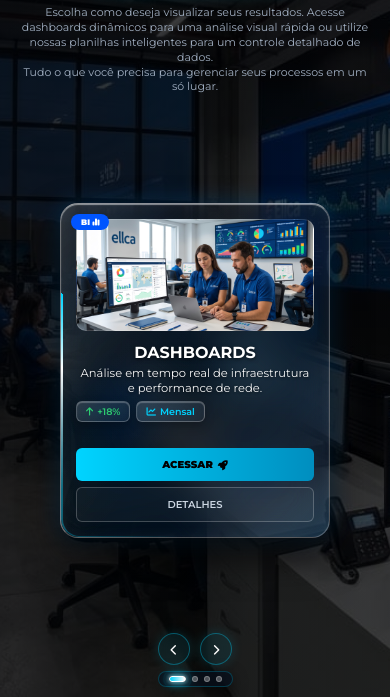
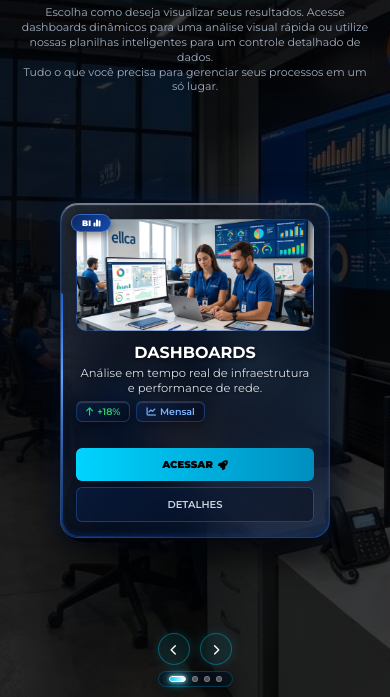
Before and after one commit to RodrigoAnalitics/Gestao_Ellca, a plain HTML site: page home.html in a window 390 px wide. Shown: the part 147-844 px from the top of the page. Drawn offline with Linux system fonts and the light colour scheme.

Commit message:
Update styles_index.css

```diff
--- a/styles_index.css
+++ b/styles_index.css
@@ -2,6 +2,8 @@
     --primary: #00d4ff;
     --primary-dark: #008ebf;
     --accent: #0055ff;
+    --navy-deep: #0a204a;
+    --navy-glow: rgba(15, 58, 138, 0.55);
     --glass: linear-gradient(135deg, rgba(255, 255, 255, 0.09) 0%, rgba(255, 255, 255, 0.025) 100%);
     --glass-border-light: rgba(255, 255, 255, 0.2);
     --glass-blur: 12px;
@@ -576,16 +578,16 @@ a {
 
 .cards-wrapper::before {
     background:
-        radial-gradient(circle at 38% 46%, rgba(0, 212, 255, 0.24) 0%, transparent 52%),
-        radial-gradient(circle at 66% 56%, rgba(255, 255, 255, 0.16) 0%, transparent 48%),
-        radial-gradient(circle at 50% 38%, rgba(0, 110, 255, 0.18) 0%, transparent 58%);
+        radial-gradient(circle at 38% 46%, rgba(16, 62, 145, 0.28) 0%, transparent 52%),
+        radial-gradient(circle at 66% 56%, rgba(255, 255, 255, 0.14) 0%, transparent 48%),
+        radial-gradient(circle at 50% 38%, rgba(8, 32, 82, 0.24) 0%, transparent 58%);
 }
 
 .cards-wrapper::after {
     z-index: 22;
     background:
-        radial-gradient(circle at 60% 40%, rgba(0, 212, 255, 0.16) 0%, transparent 46%),
-        radial-gradient(circle at 34% 62%, rgba(200, 240, 255, 0.14) 0%, transparent 48%);
+        radial-gradient(circle at 60% 40%, rgba(20, 75, 175, 0.18) 0%, transparent 46%),
+        radial-gradient(circle at 34% 62%, rgba(180, 210, 255, 0.12) 0%, transparent 48%);
 }
 
 .cards-wrapper.smoke-burst::before {
@@ -730,7 +732,7 @@ a {
     font-size: 8.5px !important;
 }
 
-/* ===================== Glass Cards, Prime Ultimate & Hover Exclusivo no Card ===================== */
+/* ===================== Glass Cards: Preto Efeito Vidro + Detalhes Azul Escuro ===================== */
 .glass-card {
     position: absolute;
     top: 0;
@@ -759,7 +761,7 @@ a {
     will-change: transform, opacity;
 }
 
-/* CARD ATIVO (PRIME ULTIMATE - VIDRO CRISTALINO FUMÊ) */
+/* CARD ATIVO: Preto com Efeito Vidro Cristalino + Detalhes Azul Escuro Profundo */
 .glass-card.card-front {
     transform: translateX(0) translateZ(35px) scale(1.06);
     filter: brightness(1);
@@ -768,28 +770,30 @@ a {
     pointer-events: auto !important;
     cursor: pointer;
     background:
-        linear-gradient(125deg, rgba(255, 255, 255, 0.14) 0%, rgba(255, 255, 255, 0.02) 32%, transparent 55%),
+        /* Reflexo diagonal sutil de vidro */
+        linear-gradient(125deg, rgba(255, 255, 255, 0.13) 0%, rgba(255, 255, 255, 0.02) 32%, transparent 55%),
+        /* Preto translúcido predominante + detalhe azul escuro na base/quina */
         linear-gradient(
-            145deg,
-            rgba(3, 6, 14, 0.34) 0%,
-            rgba(3, 6, 14, 0.24) 62%,
-            rgba(10, 32, 74, 0.22) 85%,
-            rgba(0, 145, 255, 0.16) 100%
+            150deg,
+            rgba(2, 4, 9, 0.42) 0%,
+            rgba(3, 6, 14, 0.34) 64%,
+            rgba(10, 32, 74, 0.38) 88%,
+            rgba(16, 56, 128, 0.32) 100%
         ) !important;
-    backdrop-filter: blur(20px) saturate(180%) brightness(1.08) !important;
-    -webkit-backdrop-filter: blur(20px) saturate(180%) brightness(1.08) !important;
-    border: 1px solid rgba(255, 255, 255, 0.28);
-    border-top: 1px solid rgba(255, 255, 255, 0.55);
-    border-left: 1px solid rgba(255, 255, 255, 0.42);
+    backdrop-filter: blur(20px) saturate(175%) brightness(1.06) !important;
+    -webkit-backdrop-filter: blur(20px) saturate(175%) brightness(1.06) !important;
+    border: 1px solid rgba(24, 82, 178, 0.65);
+    border-top: 1px solid rgba(255, 255, 255, 0.45);
+    border-left: 1px solid rgba(90, 145, 235, 0.38);
     box-shadow:
-        0 30px 60px rgba(0, 0, 0, 0.78),
-        0 0 28px rgba(0, 145, 255, 0.26),
-        inset 0 1px 1px rgba(255, 255, 255, 0.55),
-        inset 0 -1px 1px rgba(0, 145, 255, 0.25),
-        inset 0 0 18px rgba(255, 255, 255, 0.06) !important;
-}
-
-/* Efeito de fumaça/névoa translúcida flutuando dentro do card ativo */
+        0 30px 60px rgba(0, 0, 0, 0.85),
+        0 0 32px rgba(12, 46, 110, 0.55),
+        inset 0 1px 1px rgba(255, 255, 255, 0.48),
+        inset 0 -2px 6px rgba(14, 52, 122, 0.45),
+        inset 0 0 20px rgba(0, 0, 0, 0.25) !important;
+}
+
+/* Efeito de fumaça/névoa azul escuro translúcida flutuando dentro do card ativo */
 @keyframes smokeDrift {
     0% {
         transform: translate3d(-14%, 12%, 0) scale(1) rotate(0deg);
@@ -810,9 +814,9 @@ a {
     position: absolute;
     inset: -35%;
     background:
-        radial-gradient(circle at 26% 74%, rgba(0, 165, 255, 0.18) 0%, transparent 45%),
-        radial-gradient(circle at 76% 28%, rgba(255, 255, 255, 0.12) 0%, transparent 40%),
-        radial-gradient(circle at 50% 52%, rgba(0, 110, 210, 0.14) 0%, transparent 52%);
+        radial-gradient(circle at 26% 76%, rgba(16, 64, 150, 0.34) 0%, transparent 48%),
+        radial-gradient(circle at 76% 26%, rgba(255, 255, 255, 0.11) 0%, transparent 40%),
+        radial-gradient(circle at 52% 55%, rgba(10, 38, 92, 0.28) 0%, transparent 55%);
     filter: blur(18px);
     pointer-events: none !important;
     z-index: 1;
@@ -820,30 +824,30 @@ a {
     transition: opacity 0.45s ease, filter 0.45s ease;
 }
 
-/* Hover Prime Ultimate: Elevação 3D suave + Vidro mais cristalino e borda iluminada (sem alterar elementos internos) */
+/* Hover: Elevação 3D suave + Vidro preto mais cristalino com bordas e brilho azul escuro */
 .glass-card.card-front:hover {
     transform: translateY(-10px) translateZ(52px) scale(1.08);
-    border-color: rgba(0, 212, 255, 0.75);
-    border-top-color: #ffffff;
-    border-left-color: rgba(255, 255, 255, 0.85);
+    border-color: rgba(42, 118, 235, 0.88);
+    border-top-color: rgba(255, 255, 255, 0.90);
+    border-left-color: rgba(120, 175, 255, 0.72);
     background:
-        linear-gradient(125deg, rgba(255, 255, 255, 0.24) 0%, rgba(255, 255, 255, 0.05) 38%, transparent 62%),
+        linear-gradient(125deg, rgba(255, 255, 255, 0.21) 0%, rgba(255, 255, 255, 0.04) 38%, transparent 62%),
         linear-gradient(
-            145deg,
-            rgba(3, 6, 14, 0.26) 0%,
-            rgba(3, 6, 14, 0.16) 56%,
-            rgba(12, 42, 96, 0.26) 82%,
-            rgba(0, 185, 255, 0.24) 100%
+            150deg,
+            rgba(2, 4, 9, 0.34) 0%,
+            rgba(3, 6, 14, 0.26) 58%,
+            rgba(12, 40, 94, 0.42) 84%,
+            rgba(20, 72, 162, 0.38) 100%
         ) !important;
-    backdrop-filter: blur(22px) saturate(195%) brightness(1.14) !important;
-    -webkit-backdrop-filter: blur(22px) saturate(195%) brightness(1.14) !important;
+    backdrop-filter: blur(22px) saturate(190%) brightness(1.12) !important;
+    -webkit-backdrop-filter: blur(22px) saturate(190%) brightness(1.12) !important;
     box-shadow:
-        0 40px 80px rgba(0, 0, 0, 0.88),
-        0 0 42px rgba(0, 212, 255, 0.45),
-        0 0 14px rgba(255, 255, 255, 0.30),
-        inset 0 1px 2px rgba(255, 255, 255, 0.82),
-        inset 0 -1px 2px rgba(0, 212, 255, 0.45),
-        inset 0 0 26px rgba(255, 255, 255, 0.12) !important;
+        0 40px 80px rgba(0, 0, 0, 0.92),
+        0 0 42px rgba(18, 68, 158, 0.65),
+        0 0 14px rgba(140, 190, 255, 0.25),
+        inset 0 1px 2px rgba(255, 255, 255, 0.75),
+        inset 0 -2px 8px rgba(24, 86, 195, 0.55),
+        inset 0 0 26px rgba(14, 52, 122, 0.18) !important;
 }
 
 .glass-card.card-front:hover::after {
@@ -890,7 +894,7 @@ a {
     pointer-events: none;
 }
 
-/* ===================== Feixe de Luz Neon na Borda do Card Ativo ===================== */
+/* ===================== Feixe de Luz Azul Escuro / Ciano na Borda do Card Ativo ===================== */
 @property --neon-angle {
     syntax: '<angle>';
     initial-value: 0deg;
@@ -911,10 +915,10 @@ a {
     background: conic-gradient(
         from var(--neon-angle),
         transparent 0%,
-        transparent 68%,
-        rgba(0, 212, 255, 0.4) 80%,
-        #ffffff 92%,
-        var(--primary) 100%
+        transparent 66%,
+        rgba(16, 68, 165, 0.55) 78%,
+        #5ca4ff 91%,
+        #1e5fd6 100%
     );
     -webkit-mask:
         linear-gradient(#fff 0 0) content-box,
@@ -951,16 +955,16 @@ a {
     margin-bottom: 4px !important;
     margin-top: 4px !important;
     color: #ffffff !important;
-    text-shadow: 0 1px 4px rgba(0, 0, 0, 0.65);
+    text-shadow: 0 1px 4px rgba(0, 0, 0, 0.75);
 }
 
 .card-desc {
     font-size: 11px;
-    color: #ffffff;
+    color: #e2e8f0;
     line-height: 1.3;
     margin-bottom: 5px;
     opacity: 0.96;
-    text-shadow: 0 1px 3px rgba(0, 0, 0, 0.6);
+    text-shadow: 0 1px 3px rgba(0, 0, 0, 0.7);
 }
 
 .glass-card.card-front .card-desc {
@@ -971,6 +975,7 @@ a {
 .glass-card.card-front .img-box {
     height: 130px !important;
     margin-bottom: 10px !important;
+    border-color: rgba(30, 88, 185, 0.45);
 }
 
 .glass-card.card-front .actions {
@@ -990,8 +995,8 @@ a {
 }
 
 .glass-card.search-highlight {
-    border-color: #ffffff !important;
-    box-shadow: 0 0 20px rgba(0, 212, 255, 0.8), 0 0 12px rgba(255, 255, 255, 0.6) !important;
+    border-color: #5ca4ff !important;
+    box-shadow: 0 0 22px rgba(20, 75, 175, 0.85), 0 0 12px rgba(255, 255, 255, 0.45) !important;
 }
 
 .glass-card > * {
@@ -1015,7 +1020,8 @@ a {
     position: absolute;
     top: 10px;
     left: 10px;
-    background: var(--accent);
+    background: linear-gradient(135deg, #0b2863 0%, #1649ad 100%);
+    border: 1px solid rgba(92, 164, 255, 0.45);
     color: #fff;
     font-size: 8px;
     font-weight: 800;
@@ -1023,10 +1029,12 @@ a {
     border-radius: 50px;
     text-transform: uppercase;
     z-index: 3;
+    box-shadow: 0 3px 10px rgba(0, 0, 0, 0.5);
 }
 
 .badge.gold {
     background: #f1c40f;
+    border-color: #f1c40f;
     color: #000;
 }
 
@@ -1043,18 +1051,18 @@ a {
     margin-bottom: 4px;
 }
 
-/* Pílulas abaixo da descrição em Efeito Vidro Fosco Translúcido */
+/* Pílulas abaixo da descrição em Efeito Vidro Preto/Azul Escuro */
 .kpi-mini span {
     font-size: 9.5px;
     font-weight: 600;
-    background: linear-gradient(135deg, rgba(255, 255, 255, 0.14) 0%, rgba(255, 255, 255, 0.04) 100%) !important;
+    background: linear-gradient(135deg, rgba(12, 36, 84, 0.45) 0%, rgba(4, 8, 18, 0.55) 100%) !important;
     backdrop-filter: blur(10px) saturate(135%) !important;
     -webkit-backdrop-filter: blur(10px) saturate(135%) !important;
     padding: 4px 9px;
     border-radius: 6px;
-    color: var(--primary);
-    border: 1px solid rgba(255, 255, 255, 0.24) !important;
-    box-shadow: 0 4px 10px rgba(0, 0, 0, 0.28), inset 0 1px 1px rgba(255, 255, 255, 0.25) !important;
+    color: #7ab8ff;
+    border: 1px solid rgba(42, 110, 215, 0.38) !important;
+    box-shadow: 0 4px 10px rgba(0, 0, 0, 0.35), inset 0 1px 1px rgba(255, 255, 255, 0.16) !important;
     display: flex;
     align-items: center;
     gap: 4px;
@@ -1063,13 +1071,13 @@ a {
 .kpi-success {
     color: #2ecc71 !important;
     border-color: rgba(46, 204, 113, 0.42) !important;
-    background: linear-gradient(135deg, rgba(46, 204, 113, 0.16) 0%, rgba(255, 255, 255, 0.04) 100%) !important;
+    background: linear-gradient(135deg, rgba(46, 204, 113, 0.16) 0%, rgba(4, 8, 18, 0.55) 100%) !important;
 }
 
 .kpi-warning {
     color: #f1c40f !important;
     border-color: rgba(241, 196, 15, 0.42) !important;
-    background: linear-gradient(135deg, rgba(241, 196, 15, 0.16) 0%, rgba(255, 255, 255, 0.04) 100%) !important;
+    background: linear-gradient(135deg, rgba(241, 196, 15, 0.16) 0%, rgba(4, 8, 18, 0.55) 100%) !important;
 }
 
 /* ===================== Botões Internos do Card ===================== */
@@ -1115,8 +1123,8 @@ a {
 }
 
 .btn-glass {
-    background: rgba(255, 255, 255, 0.04);
-    border: 1px solid rgba(255, 255, 255, 0.22);
+    background: linear-gradient(135deg, rgba(12, 38, 88, 0.42) 0%, rgba(4, 8, 18, 0.48) 100%);
+    border: 1px solid rgba(46, 115, 225, 0.42);
     padding: 6px;
     border-radius: 6px;
     color: #cbd5e1;
@@ -1136,9 +1144,9 @@ a {
 }
 
 .btn-glass:hover {
-    background: rgba(255, 255, 255, 0.14);
+    background: linear-gradient(135deg, rgba(20, 62, 142, 0.65) 0%, rgba(8, 18, 42, 0.72) 100%);
     color: #fff;
-    border-color: #fff;
+    border-color: #6ea8ff;
 }
 
 /* ===================== Controles, Setas e Bolinhas Menores ===================== */
@@ -1560,6 +1568,7 @@ a {
                     filter 0.5s ease !important;
     }
 
+    /* Card ativo mobile: Preto Efeito Vidro + Detalhes Azul Escuro */
     .glass-card.card-front {
         transform: translateX(0) scale(1) !important;
         opacity: 1 !important;
@@ -1567,24 +1576,24 @@ a {
         z-index: 20 !important;
         pointer-events: auto !important;
         background:
-            linear-gradient(125deg, rgba(255, 255, 255, 0.14) 0%, rgba(255, 255, 255, 0.02) 32%, transparent 55%),
+            linear-gradient(125deg, rgba(255, 255, 255, 0.13) 0%, rgba(255, 255, 255, 0.02) 32%, transparent 55%),
             linear-gradient(
-                145deg,
-                rgba(3, 6, 14, 0.34) 0%,
-                rgba(3, 6, 14, 0.24) 62%,
-                rgba(10, 32, 74, 0.22) 85%,
-                rgba(0, 145, 255, 0.16) 100%
+                150deg,
+                rgba(2, 4, 9, 0.42) 0%,
+                rgba(3, 6, 14, 0.34) 64%,
+                rgba(10, 32, 74, 0.38) 88%,
+                rgba(16, 56, 128, 0.32) 100%
             ) !important;
-        backdrop-filter: blur(20px) saturate(180%) brightness(1.08) !important;
-        -webkit-backdrop-filter: blur(20px) saturate(180%) brightness(1.08) !important;
-        border: 1px solid rgba(255, 255, 255, 0.28) !important;
-        border-top: 1px solid rgba(255, 255, 255, 0.55) !important;
-        border-left: 1px solid rgba(255, 255, 255, 0.42) !important;
+        backdrop-filter: blur(20px) saturate(175%) brightness(1.06) !important;
+        -webkit-backdrop-filter: blur(20px) saturate(175%) brightness(1.06) !important;
+        border: 1px solid rgba(24, 82, 178, 0.65) !important;
+        border-top: 1px solid rgba(255, 255, 255, 0.45) !important;
+        border-left: 1px solid rgba(90, 145, 235, 0.38) !important;
         box-shadow:
-            0 18px 38px rgba(0, 0, 0, 0.75),
-            0 0 24px rgba(0, 145, 255, 0.26),
-            inset 0 1px 1px rgba(255, 255, 255, 0.50),
-            inset 0 0 16px rgba(255, 255, 255, 0.06) !important;
+            0 18px 38px rgba(0, 0, 0, 0.85),
+            0 0 26px rgba(12, 46, 110, 0.52),
+            inset 0 1px 1px rgba(255, 255, 255, 0.45),
+            inset 0 -2px 6px rgba(14, 52, 122, 0.42) !important;
     }
 
     .glass-card.card-back-right {
@@ -1655,15 +1664,15 @@ a {
         pointer-events: auto !important;
         animation: none !important;
         background:
-            linear-gradient(125deg, rgba(255, 255, 255, 0.14) 0%, rgba(255, 255, 255, 0.02) 32%, transparent 55%),
+            linear-gradient(125deg, rgba(255, 255, 255, 0.13) 0%, rgba(255, 255, 255, 0.02) 32%, transparent 55%),
             linear-gradient(
-                145deg,
-                rgba(3, 6, 14, 0.34) 0%,
-                rgba(3, 6, 14, 0.24) 62%,
-                rgba(10, 32, 74, 0.22) 85%,
-                rgba(0, 145, 255, 0.16) 100%
+                150deg,
+                rgba(2, 4, 9, 0.42) 0%,
+                rgba(3, 6, 14, 0.34) 64%,
+                rgba(10, 32, 74, 0.38) 88%,
+                rgba(16, 56, 128, 0.32) 100%
             ) !important;
-        backdrop-filter: blur(20px) saturate(180%) brightness(1.08) !important;
+        backdrop-filter: blur(20px) saturate(175%) brightness(1.06) !important;
     }
 
     .cards-wrapper.grid-mode .img-box {
```
